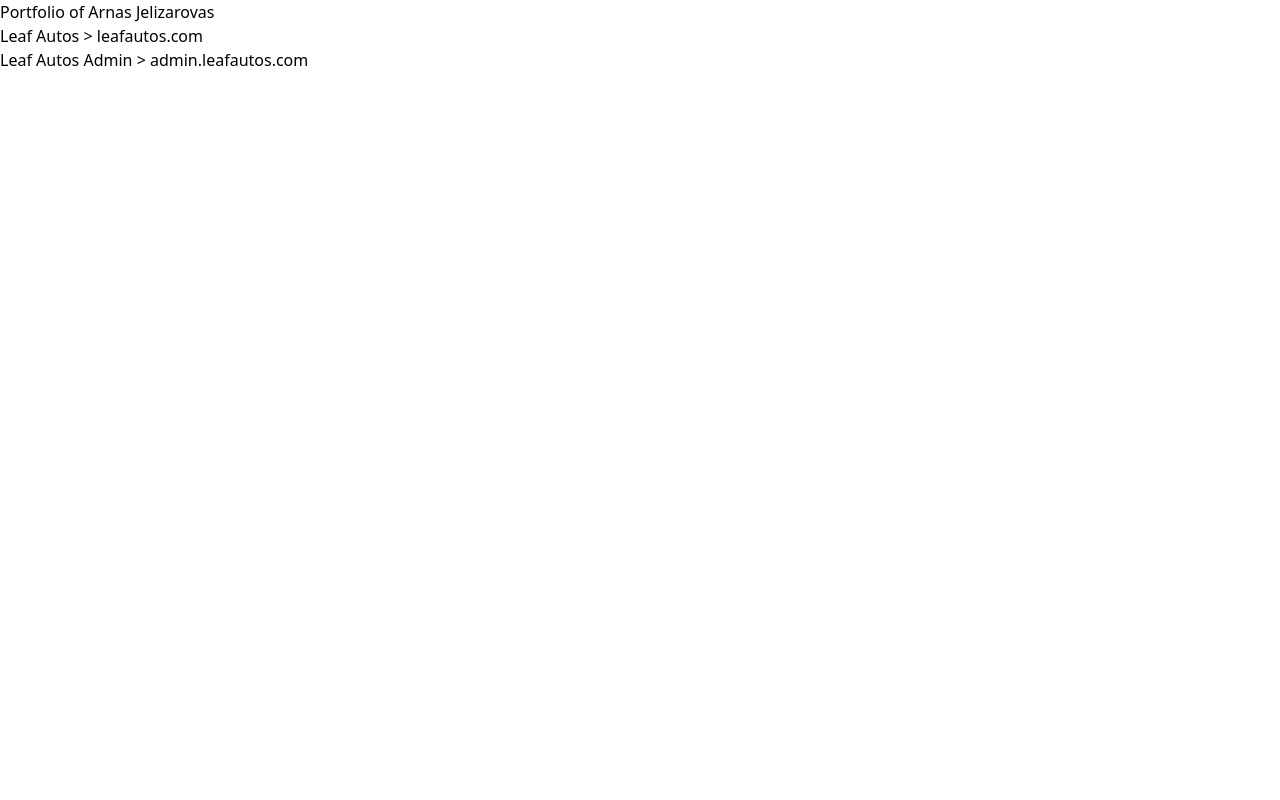
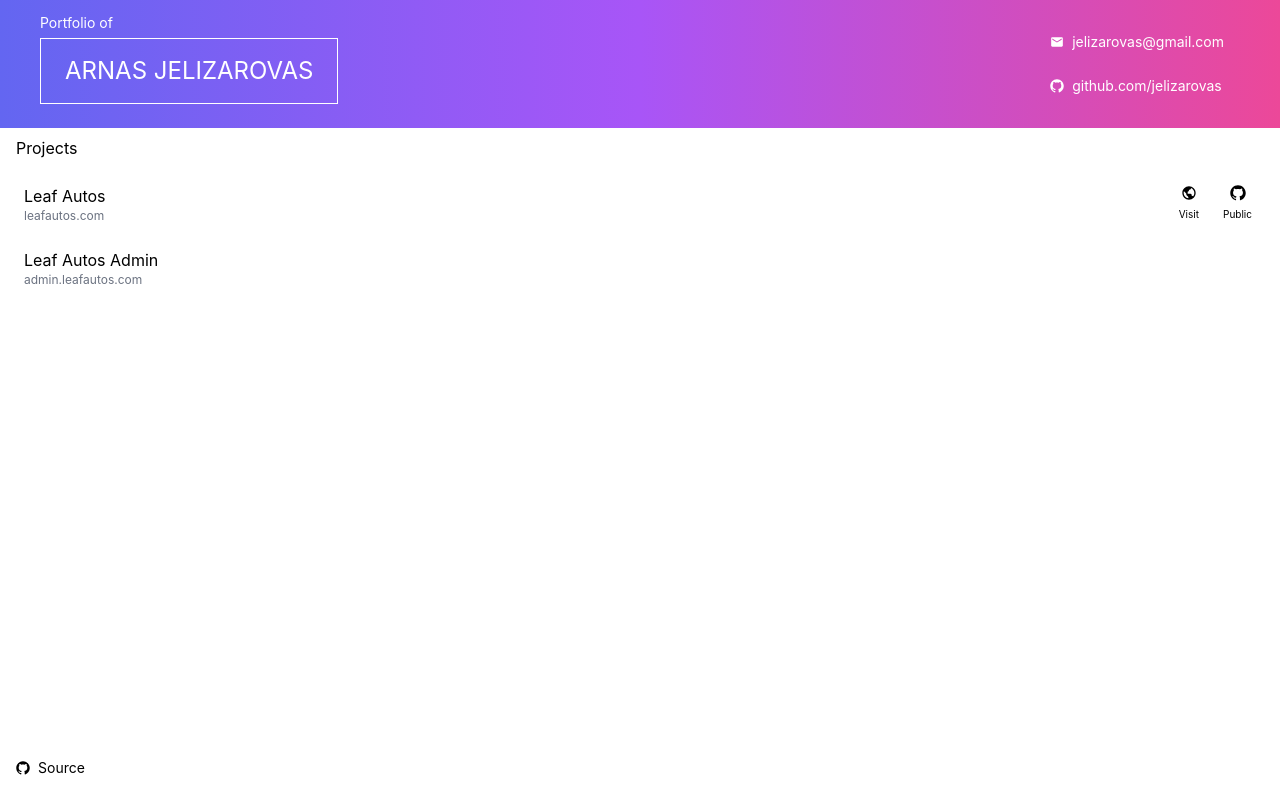
Before and after one commit to jelizarovas/portfolio, a React (Vite) app: page / in a window 1280 px wide. Built offline with nearby package versions, Linux system fonts and the light colour scheme.

Commit message:
added styling

```diff
--- a/package.json
+++ b/package.json
@@ -16,6 +16,7 @@
     "match-sorter": "^6.3.1",
     "react": "^18.2.0",
     "react-dom": "^18.2.0",
+    "react-icons": "^4.7.1",
     "react-markdown": "^8.0.3",
     "react-router-dom": "^6.4.2",
     "sort-by": "^1.2.0"
--- a/src/App.jsx
+++ b/src/App.jsx
@@ -1,31 +1,131 @@
 import { Project } from "./Project";
 import React from "react";
+import { RxGithubLogo } from "react-icons/rx";
+import { MdEmail } from "react-icons/md";
+import { BiWorld } from "react-icons/bi";
 
 function App() {
   const [showProject, setShowProject] = React.useState(null);
 
   const close = () => setShowProject(null);
-  const select = (e) => setShowProject(e.target.name);
+  const select = (url) => (event) => setShowProject(url);
 
   return (
-    <div className="App">
-      <h1>Portfolio of Arnas Jelizarovas</h1>
-
-      <ul className="">
-        <li>
-          <button name="leafautos.com" type="button" onClick={select}>
-            Leaf Autos {">"} leafautos.com
-          </button>
-        </li>
-        <li>
-          <button name="admin.leafautos.com" type="button" onClick={select}>
-            Leaf Autos Admin {">"} admin.leafautos.com
-          </button>
-        </li>
-      </ul>
+    <div className="App min-h-screen w-full h-full flex flex-col ">
+      <Header />
+      <div className="flex-grow  container mx-auto">
+        <h2 className="px-2 md:px-4 py-1 md:py-2 ">Projects</h2>
+        <ul className="">
+          <ListItem
+            name="Leaf Autos"
+            url="leafautos.com"
+            select={select}
+            github="https://github.com/jelizarovas/leafautos.com"
+            link="https://leafautos.com/"
+          />
+          <ListItem
+            name="Leaf Autos Admin"
+            url="admin.leafautos.com"
+            select={select}
+          />
+        </ul>
+      </div>
+      <Footer />
       {showProject && <Project close={close} project={showProject} />}
     </div>
   );
 }
 
+const ListItem = (props) => {
+  return (
+    <li className="md:px-4 md:my-2 hover:bg-slate-200 transition-all flex">
+      <button
+        type="button"
+        onClick={props?.select(props?.url)}
+        className="flex flex-col  p-2 w-full "
+      >
+        <span name={props?.url}> {props?.name}</span>
+        <span name={props?.url} className="text-gray-500 text-xs">
+          {props?.url}
+        </span>
+      </button>
+      <div className="flex items-center">
+        {props?.link && (
+          <a
+            className="flex flex-col text-md items-center justify-center space-y-1 disabled:text-gray-400 hover:bg-slate-100 h-full p-2"
+            disabled={!props?.link}
+            href={props?.link}
+            target="_blank"
+          >
+            <BiWorld />
+            <span className=" px-1 py-0.5 rounded text-[10px]">
+              {props?.link ? "Visit" : "Private"}
+            </span>
+          </a>
+        )}
+        {props?.github && (
+          <a
+            className="flex flex-col text-md items-center justify-center space-y-1 disabled:text-gray-400 hover:bg-slate-100 h-full p-2"
+            disabled={!props?.github}
+            href={props?.github}
+            target="_blank"
+          >
+            <RxGithubLogo />
+            <span className=" px-1 py-0.5 rounded text-[10px]">
+              {props?.github ? "Public" : "Private"}
+            </span>
+          </a>
+        )}
+      </div>
+    </li>
+  );
+};
+
+const Header = () => {
+  return (
+    <div className="h-32 w-full bg-gradient-to-r from-indigo-500 via-purple-500 to-pink-500">
+      <div className="container mx-auto md:px-10 items-center h-full flex flex-col md:flex-row justify-end md:justify-between">
+        <h1 className="text-white flex flex-col">
+          <span className="text-sm  leading-none"> Portfolio of</span>
+          <span className="uppercase text-2xl border  border-white px-4 md:px-6 py-2 md:py-4 my-1 md:my-2">
+            Arnas Jelizarovas
+          </span>
+        </h1>
+        <div className="flex md:flex-col space-y-2 text-sm text-white">
+          <a
+            className=" px-4 py-2 text-center flex md:space-x-2 items-center"
+            href="mailto:jelizarovas@gmail.com"
+          >
+            <MdEmail /> <span>jelizarovas@gmail.com</span>
+          </a>
+          <a
+            className=" px-4 py-2  text-center flex space-x-2 items-center"
+            href="https://github.com/jelizarovas/"
+          >
+            <RxGithubLogo />
+            <span>github.com/jelizarovas</span>
+          </a>
+        </div>
+      </div>
+    </div>
+  );
+};
+
+const Footer = () => {
+  return (
+    <footer className="h-16 text-sm">
+      <div className="container mx-auto flex items-center h-full">
+        <a
+          href="https://github.com/jelizarovas/portfolio"
+          target="_blank"
+          rel="noopener noreferrer"
+          className="hover:underline px-4 py-2 flex space-x-2 items-center"
+        >
+          <RxGithubLogo /> <span>Source</span>
+        </a>
+      </div>
+    </footer>
+  );
+};
+
 export default App;
--- a/src/Project.jsx
+++ b/src/Project.jsx
@@ -1,4 +1,5 @@
 import { useState, useEffect } from "react";
+import { MdClear } from "react-icons/md";
 import ReactMarkdown from "react-markdown";
 
 export const Project = ({ close, project }) => {
@@ -12,18 +13,18 @@ export const Project = ({ close, project }) => {
 
   return (
     <div
-      className="absolute top-0 left-0 w-full h-full bg-black bg-opacity-70 z-20 flex items-center justify-center overflow-auto"
+      className="absolute top-0 left-0 w-screen h-screen bg-black bg-opacity-70 z-20 flex items-center justify-center overflow-auto"
       onClick={close}
     >
       <button
         type="button"
-        className="absolute top-4 right-10 p-2 bg-black bg-opacity-70 rounded text-white"
+        className="absolute top-4 right-10 px-4 py-2 bg-black bg-opacity-70 rounded text-white flex space-x-2 items-center hover:bg-red-900 transition-all"
         onClick={close}
       >
-        Close
+        <MdClear /> <span>Close</span>
       </button>
       <div
-        className="bg-white   max-w-lg w-full p-5 lg:rounded  shadow-lg min-h-[400px] max-h-full  overflow-y-auto"
+        className="bg-white mx-0  lg:mx-2  w-full p-5 lg:rounded  shadow-lg min-h-[400px] max-h-full  overflow-y-auto"
         onClick={(e) => e.stopPropagation()}
       >
         <ReactMarkdown
@@ -57,6 +58,9 @@ export const Project = ({ close, project }) => {
                 {...props}
               />
             ),
+            img: ({ node, ...props }) => (
+              <img className="w-64 " {...props} src={props.src.slice(1)} />
+            ),
           }}
         >
           {text}
--- a/src/index.css
+++ b/src/index.css
@@ -1,3 +1,80 @@
 @tailwind base;
 @tailwind components;
 @tailwind utilities;
+
+body {
+  margin: 0;
+  font-family: -apple-system, BlinkMacSystemFont, "Segoe UI", "Roboto", "Oxygen",
+    "Ubuntu", "Cantarell", "Fira Sans", "Droid Sans", "Helvetica Neue",
+    sans-serif;
+  -webkit-font-smoothing: antialiased;
+  -moz-osx-font-smoothing: grayscale;
+}
+
+* {
+  --main-color: #150945;
+  --secondary-color: white;
+
+  scrollbar-width: thin;
+  scrollbar-color: var(--main-color) var(--secondary-color);
+}
+
+/* Works on Chrome, Edge, and Safari */
+*::-webkit-scrollbar {
+  width: 12px;
+}
+
+*::-webkit-scrollbar-track {
+  background: var(--secondary-color);
+}
+
+*::-webkit-scrollbar-thumb {
+  background-color: var(--main-color);
+  border-radius: 20px;
+  border: 3px solid var(--secondary-color);
+}
+
+::-moz-selection {
+  /* Code for Firefox */
+  color: white;
+  background: var(--main-color);
+}
+
+::selection {
+  color: white;
+  background: var(--main-color);
+}
+
+.bg-main {
+  background-color: var(--main-color);
+}
+
+.tooltip {
+  position: relative;
+  display: inline-block;
+}
+
+/* Tooltip text */
+.tooltip .tooltiptext {
+  width: 120px;
+  bottom: 100%;
+  left: 50%;
+  margin-left: -60px;
+  visibility: hidden;
+  width: 120px;
+  background-color: rgba(0, 0, 0, 1);
+  color: #fff;
+  text-align: center;
+  font-size: small;
+  padding: 5px 0;
+  border-radius: 6px;
+
+  /* Position the tooltip text - see examples below! */
+  position: absolute;
+  z-index: 1;
+}
+
+/* Show the tooltip text when you mouse over the tooltip container */
+.tooltip:hover .tooltiptext {
+  visibility: visible;
+}
```
Also changed, not shown: public/projects/leafautos.com/README.md, public/projects/leafautos.com/leafautos_1.png (added), 1 other file (tests, documents, lock files or other folders).
